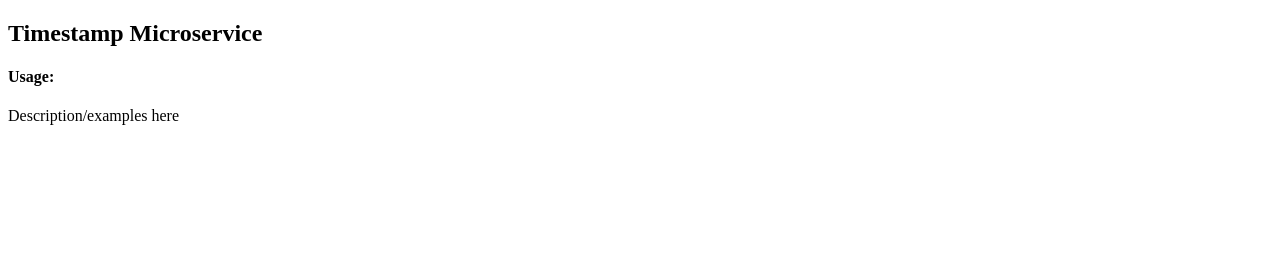
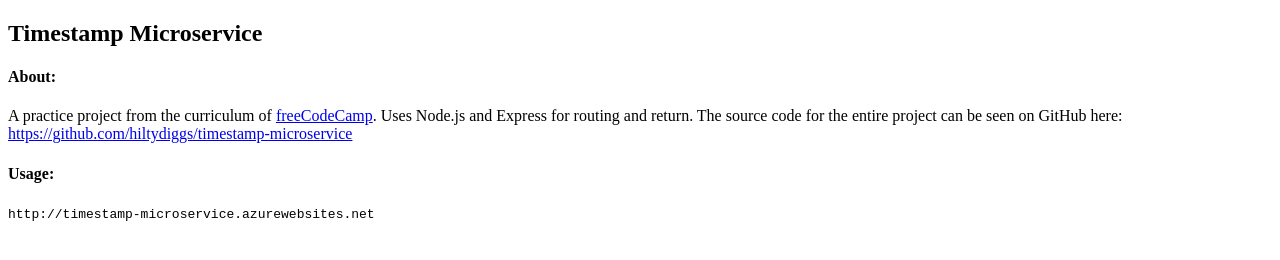
Before and after one commit to hiltydiggs/timestamp-microservice, a website: page index.html in a window 1280 px wide. Drawn offline with Linux system fonts and the light colour scheme.

Commit message:
Added about section

```diff
--- a/index.html
+++ b/index.html
@@ -5,7 +5,9 @@
   </head>
   <body>
     <h2>Timestamp Microservice</h2>
+    <h4>About:</h4>
+    <p>A practice project from the curriculum of <a href="http://freecodecamp.com/">freeCodeCamp</a>. Uses Node.js and Express for routing and return. The source code for the entire project can be seen on GitHub here:<br /><a href="https://github.com/hiltydiggs/timestamp-microservice">https://github.com/hiltydiggs/timestamp-microservice</a></p>
     <h4>Usage:</h4>
-    <p>Description/examples here</p>
+    <p><code>http://timestamp-microservice.azurewebsites.net</code></p>
   </body>
 </html>
```
